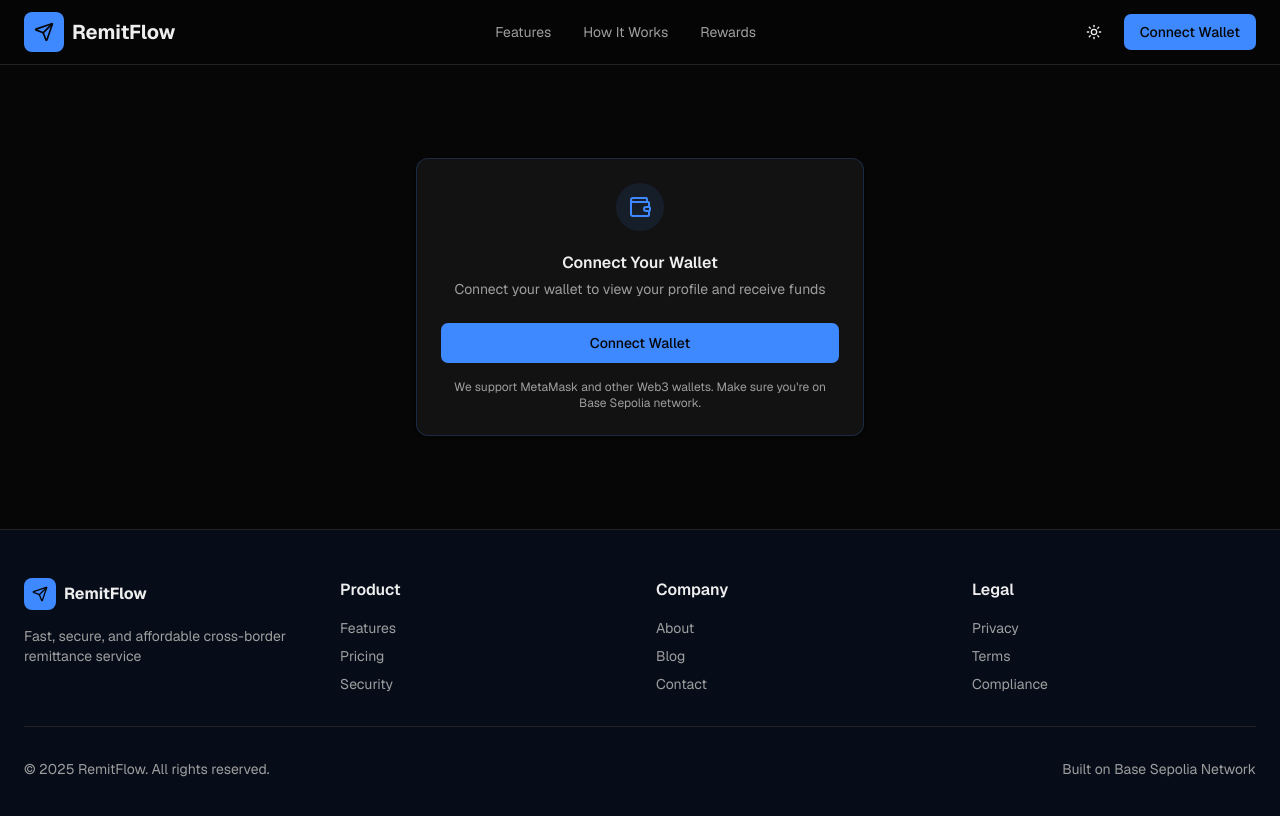
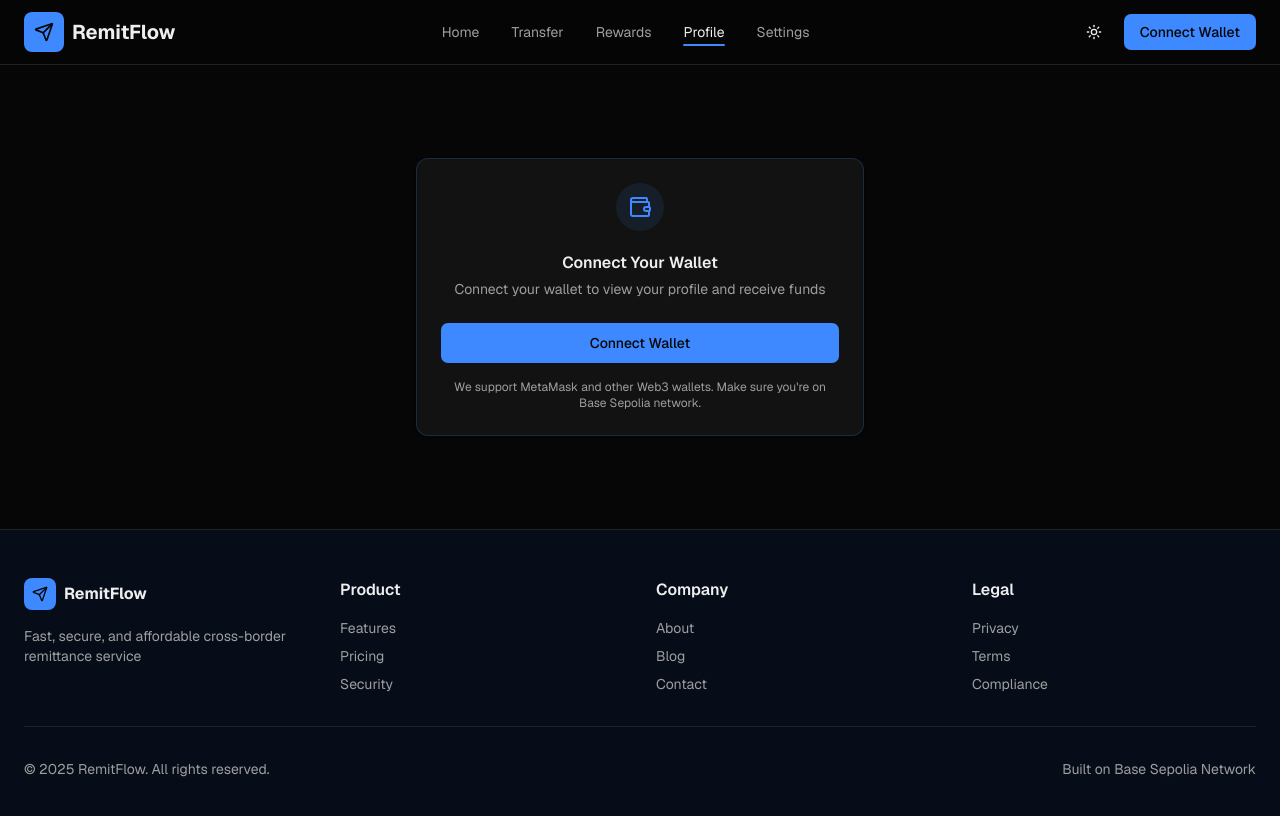
Before and after one commit to Moses-main/v0-cross-border-remittance-service, a Next.js app: page /profile in a window 1280 px wide. Shown: the top 816 px of the page. Built offline with nearby package versions, Linux system fonts and the light colour scheme.

Commit message:
add responsiveness to application

```diff
--- a/components/dashboard-layout.tsx
+++ b/components/dashboard-layout.tsx
@@ -8,7 +8,7 @@ export function DashboardLayout({ children }: { children: React.ReactNode }) {
   return (
     <div className="min-h-screen flex flex-col bg-background">
       <Header />
-      <main className="flex-1 container max-w-7xl px-4 md:px-6 py-8 pb-20 md:pb-8">{children}</main>
+      <main className="flex-1 container mx-auto max-w-7xl px-4 md:px-6 py-8 pb-20 md:pb-8">{children}</main>
       <Footer />
     </div>
   )
--- a/components/dashboard-section.tsx
+++ b/components/dashboard-section.tsx
@@ -12,7 +12,7 @@ export function DashboardSection() {
 
   return (
     <section id="dashboard" className="py-20 md:py-32">
-      <div className="container max-w-7xl px-4 md:px-6">
+      <div className="container mx-auto max-w-7xl px-4 md:px-6">
         <div className="grid lg:grid-cols-3 gap-8">
           {/* Stats Cards */}
           <div className="lg:col-span-1 space-y-4">
--- a/components/features-section.tsx
+++ b/components/features-section.tsx
@@ -39,7 +39,7 @@ const features = [
 export function FeaturesSection() {
   return (
     <section id="features" className="py-16 md:py-32 bg-secondary/30">
-      <div className="container max-w-7xl px-4 md:px-6">
+      <div className="container mx-auto max-w-7xl px-4 md:px-6">
         <div className="text-center space-y-4 mb-12 md:mb-16 animate-fade-in">
           <h2 className="text-2xl sm:text-3xl md:text-4xl font-bold text-foreground text-balance">Powerful Features</h2>
           <p className="text-base sm:text-lg text-muted-foreground max-w-2xl mx-auto px-2">
--- a/components/footer.tsx
+++ b/components/footer.tsx
@@ -5,7 +5,7 @@ import { Send } from "lucide-react"
 export function Footer() {
   return (
     <footer className="border-t border-border bg-secondary/30">
-      <div className="container max-w-7xl px-4 md:px-6 py-12">
+      <div className="container mx-auto max-w-7xl px-4 md:px-6 py-12">
         <div className="grid md:grid-cols-4 gap-8 mb-8">
           <div className="space-y-4">
             <div className="flex items-center gap-2">
--- a/components/header.tsx
+++ b/components/header.tsx
@@ -2,9 +2,11 @@
 
 import { ThemeToggle } from "./theme-toggle"
 import { Button } from "@/components/ui/button"
-import { Send, Menu, LogOut } from "lucide-react"
+import { Send, Wallet as WalletIcon, LogOut } from "lucide-react"
 import { useWeb3 } from "./web3-provider"
 import { useState } from "react"
+import Link from "next/link"
+import { usePathname } from "next/navigation"
 import {
   DropdownMenu,
   DropdownMenuContent,
@@ -13,9 +15,18 @@ import {
   DropdownMenuTrigger,
 } from "@/components/ui/dropdown-menu"
 
+const NAV_ITEMS = [
+  { href: "/", label: "Home" },
+  { href: "/dashboard", label: "Transfer" },
+  { href: "/dashboard/rewards", label: "Rewards" },
+  { href: "/profile", label: "Profile" },
+  { href: "/settings", label: "Settings" },
+]
+
 export function Header() {
   const { isConnected, address, connectWallet, disconnectWallet } = useWeb3()
   const [isConnecting, setIsConnecting] = useState(false)
+  const pathname = usePathname()
 
   const handleWalletClick = async () => {
     setIsConnecting(true)
@@ -34,7 +45,7 @@ export function Header() {
 
   return (
     <header className="sticky top-0 z-50 w-full border-b border-border bg-background/95 backdrop-blur supports-[backdrop-filter]:bg-background/60 animate-slide-down">
-      <div className="container flex h-14 sm:h-16 max-w-7xl items-center justify-between px-4 md:px-6">
+      <div className="container mx-auto flex h-14 sm:h-16 max-w-7xl items-center justify-between px-4 md:px-6">
         <div className="flex items-center gap-2">
           <div className="flex h-9 sm:h-10 w-9 sm:w-10 items-center justify-center rounded-lg bg-primary transition-all duration-300 hover:scale-110">
             <Send className="h-4 sm:h-5 w-4 sm:w-5 text-primary-foreground" />
@@ -42,16 +53,23 @@ export function Header() {
           <h1 className="text-lg sm:text-xl font-bold text-foreground">RemitFlow</h1>
         </div>
 
-        <nav className="hidden md:flex items-center gap-8">
-          <a href="#features" className="text-sm text-muted-foreground hover:text-foreground transition-colors">
-            Features
-          </a>
-          <a href="#how-it-works" className="text-sm text-muted-foreground hover:text-foreground transition-colors">
-            How It Works
-          </a>
-          <a href="#rewards" className="text-sm text-muted-foreground hover:text-foreground transition-colors">
-            Rewards
-          </a>
+        <nav className="hidden md:flex items-center gap-6 lg:gap-8">
+          {NAV_ITEMS.map((item) => {
+            const isActive = pathname === item.href || pathname.startsWith(item.href + "/")
+            return (
+              <Link
+                key={item.href}
+                href={item.href}
+                className={`text-sm transition-colors relative after:absolute after:left-0 after:-bottom-1 after:h-[2px] after:rounded-full after:transition-all after:duration-300 ${
+                  isActive
+                    ? "text-foreground after:w-full after:bg-primary"
+                    : "text-muted-foreground hover:text-foreground after:w-0 hover:after:w-full hover:after:bg-muted-foreground/60"
+                }`}
+              >
+                {item.label}
+              </Link>
+            )
+          })}
         </nav>
 
         <div className="flex items-center gap-2 sm:gap-3">
@@ -92,7 +110,7 @@ export function Header() {
             </Button>
           )}
 
-          {/* Mobile menu button */}
+          {/* Mobile wallet button */}
           <Button
             onClick={handleWalletClick}
             disabled={isConnecting}
@@ -100,7 +118,7 @@ export function Header() {
             variant={isConnected ? "outline" : "default"}
             size="sm"
           >
-            <Menu className="h-4 w-4" />
+            <WalletIcon className="h-4 w-4" />
           </Button>
         </div>
       </div>
--- a/components/hero-section.tsx
+++ b/components/hero-section.tsx
@@ -6,7 +6,7 @@ import { ArrowRight, Globe } from "lucide-react"
 export function HeroSection() {
   return (
     <section className="relative overflow-hidden py-16 md:py-32">
-      <div className="container max-w-7xl px-4 md:px-6">
+      <div className="container mx-auto max-w-7xl px-4 md:px-6">
         <div className="grid gap-8 lg:grid-cols-2 lg:gap-8 items-center">
           <div className="flex flex-col gap-6 animate-fade-in">
             <div className="space-y-4">
--- a/components/rewards-section.tsx
+++ b/components/rewards-section.tsx
@@ -7,7 +7,7 @@ import { TrendingUp, Users, Gift } from "lucide-react"
 export function RewardsSection() {
   return (
     <section id="rewards" className="py-20 md:py-32 bg-secondary/30">
-      <div className="container max-w-7xl px-4 md:px-6">
+      <div className="container mx-auto max-w-7xl px-4 md:px-6">
         <div className="text-center space-y-4 mb-16">
           <h2 className="text-3xl md:text-4xl font-bold text-foreground">Earn While You Send</h2>
           <p className="text-lg text-muted-foreground max-w-2xl mx-auto">
--- a/package.json
+++ b/package.json
@@ -10,6 +10,7 @@
   },
   "dependencies": {
     "@emotion/is-prop-valid": "latest",
+    "@farcaster/miniapp-sdk": "^0.2.1",
     "@hookform/resolvers": "^3.10.0",
     "@radix-ui/react-accordion": "1.2.2",
     "@radix-ui/react-alert-dialog": "1.1.4",
```
Also changed, not shown: 1 other file (tests, documents, lock files or other folders).
